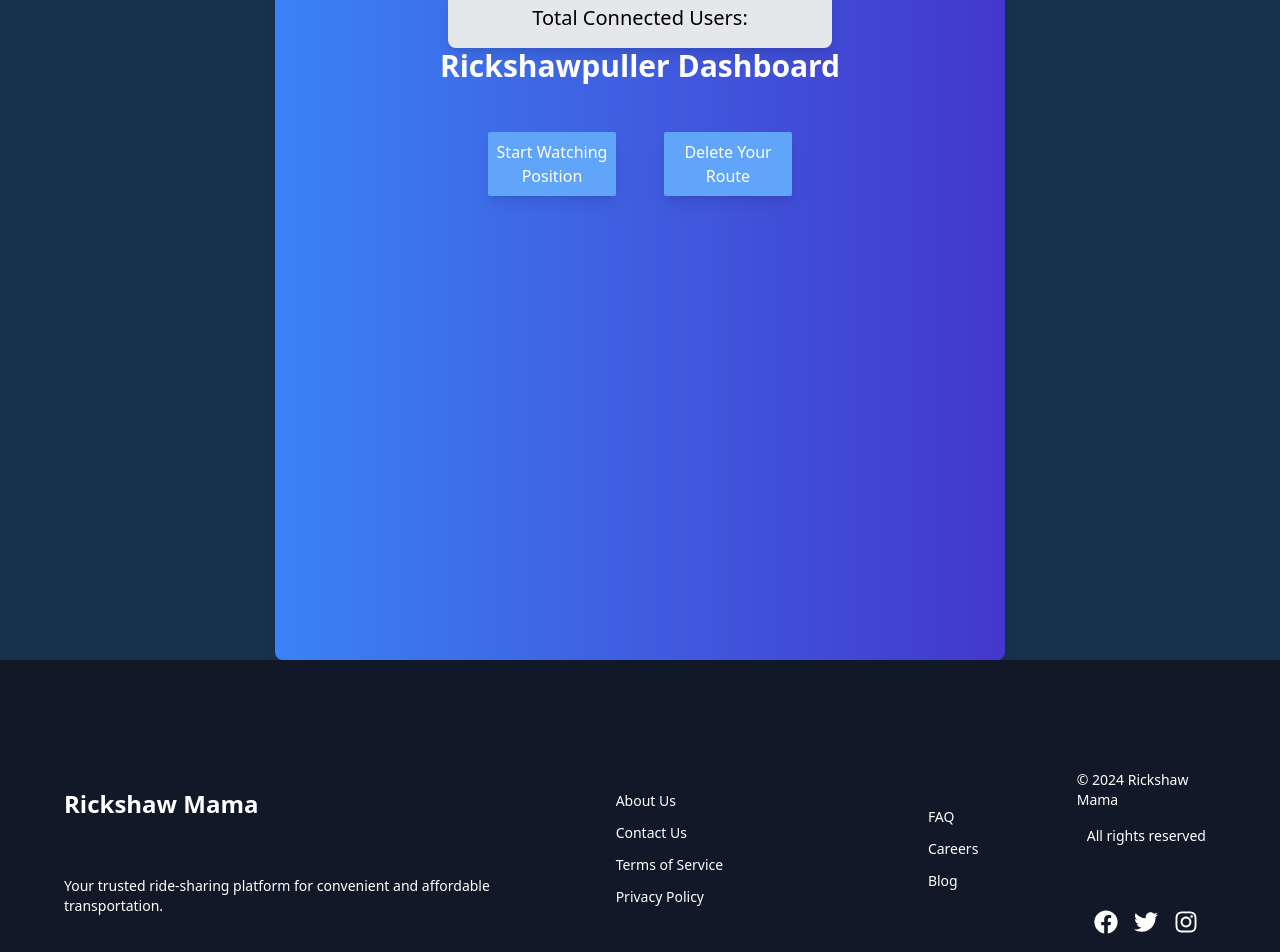
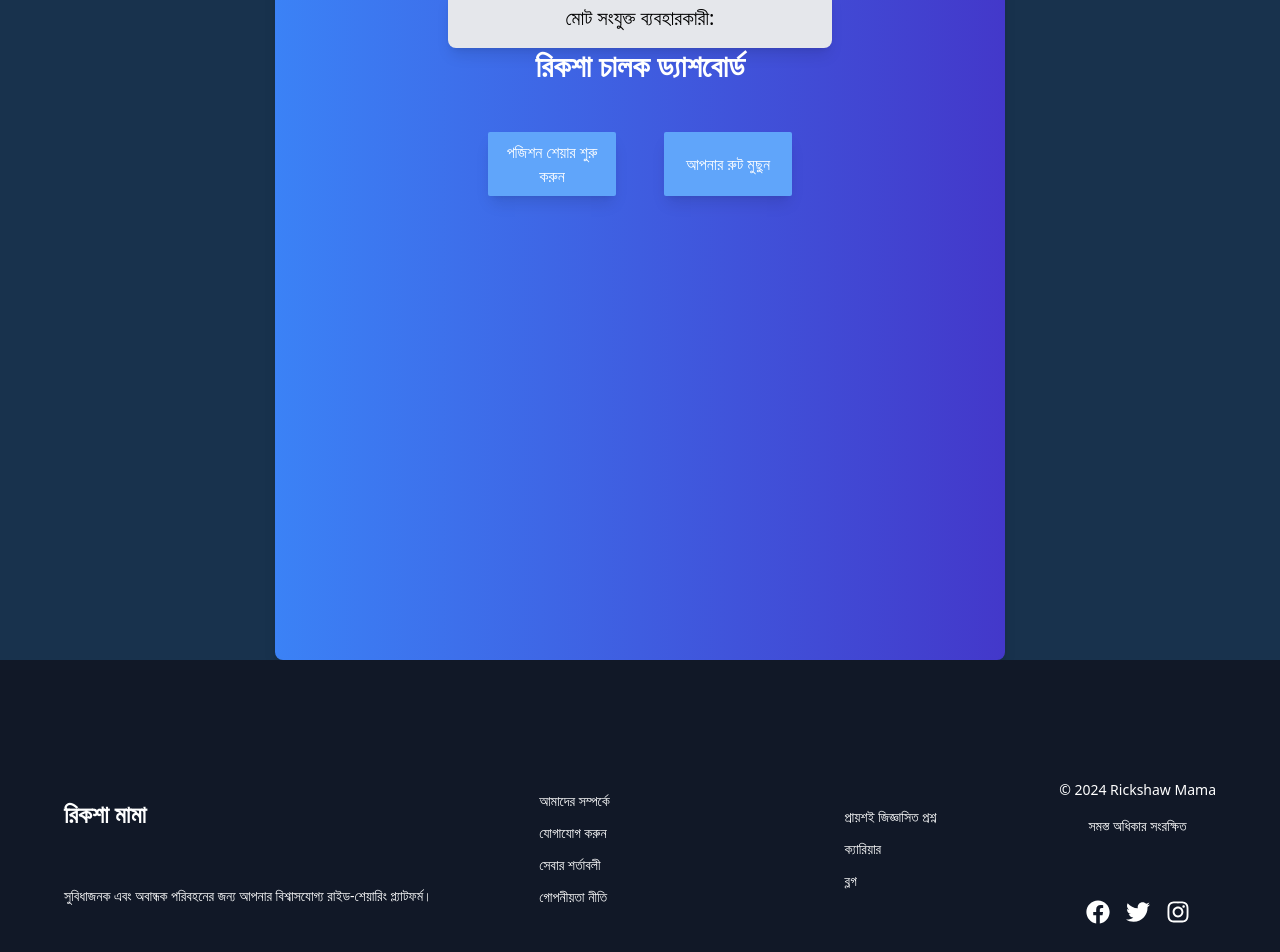
Before and after one commit to RedwanAhmedTapu/rickshawmama, a React (Vite) app: page /#/rickshawpuller-dashboard in a window 1280 px wide. Shown: the part 140-1092 px from the top of the page. Built offline with nearby package versions, Linux system fonts and the light colour scheme; no server answers.

Commit message:
rickshawmama env file updated

```diff
--- a/src/App.jsx
+++ b/src/App.jsx
@@ -50,7 +50,7 @@ useEffect(() => {
           <Route path="/rickshawpuller-tracking" element={<RiderTracker currentLanguage={currentLanguage} />} />
           <Route path="/rickshawpuller-dashboard" element={<RickshawpullerDashboard currentLanguage={currentLanguage} />} />
         </Routes>
-        <Footer/>
+        <Footer currentLanguage={currentLanguage}/>
       </Router>
     </>
   );
--- a/src/components/ContactPage.jsx
+++ b/src/components/ContactPage.jsx
@@ -1,7 +1,7 @@
 import { useState } from 'react';
 import axios from 'axios';
 
-const ContactPage = () => {
+const ContactPage = ({ currentLanguage }) => {
   const [formData, setFormData] = useState({
     name: '',
     email: '',
@@ -48,31 +48,31 @@ const ContactPage = () => {
   return (
     <div className="min-h-screen flex justify-center items-center">
       <div className="bg-white max-w-md w-full rounded-lg shadow-lg p-8">
-        <h2 className="text-2xl font-semibold text-center mb-4">Contact Us</h2>
+        <h2 className="text-2xl font-semibold text-center mb-4">{currentLanguage === "en" ? "Contact Us" : "যোগাযোগ করুন"}</h2>
         <form onSubmit={handleSubmit}>
           <div className="mb-4">
-            <label htmlFor="name" className="block text-gray-700 font-medium mb-1">Name</label>
+            <label htmlFor="name" className="block text-gray-700 font-medium mb-1">{currentLanguage === "en" ? "Name" : "নাম"}</label>
             <input type="text" id="name" name="name" value={formData.name} onChange={handleChange} className="w-full border border-gray-300 rounded-md py-2 px-3 focus:outline-none focus:border-blue-500" required />
           </div>
           <div className="mb-4">
-            <label htmlFor="email" className="block text-gray-700 font-medium mb-1">Email</label>
+            <label htmlFor="email" className="block text-gray-700 font-medium mb-1">{currentLanguage === "en" ? "Email" : "ইমেল"}</label>
             <input type="email" id="email" name="email" value={formData.email} onChange={handleChange} className="w-full border border-gray-300 rounded-md py-2 px-3 focus:outline-none focus:border-blue-500" required />
           </div>
           <div className="mb-4">
-            <label htmlFor="message" className="block text-gray-700 font-medium mb-1">Message</label>
+            <label htmlFor="message" className="block text-gray-700 font-medium mb-1">{currentLanguage === "en" ? "Message" : "বার্তা"}</label>
             <textarea id="message" name="message" value={formData.message} onChange={handleChange} rows="4" className="w-full border border-gray-300 rounded-md py-2 px-3 focus:outline-none focus:border-blue-500" required></textarea>
           </div>
           <div className="text-center">
-            <button type="submit" className="bg-blue-500 text-white font-semibold px-4 py-2 rounded-md hover:bg-blue-600 transition duration-300">Submit</button>
+            <button type="submit" className="bg-blue-500 text-white font-semibold px-4 py-2 rounded-md hover:bg-blue-600 transition duration-300">{currentLanguage === "en" ? "Submit" : "জমা দিন"}</button>
           </div>
         </form>
       </div>
       {showModal && (
         <div className="fixed top-0 left-0 w-full h-full flex justify-center items-center bg-gray-900 bg-opacity-50 z-50">
           <div className="bg-white p-8 rounded-lg shadow-lg text-center">
-            <h2 className="text-2xl font-semibold mb-4">Success!</h2>
-            <p className="text-gray-700">Your message has been sent successfully.</p>
-            <button onClick={closeModal} className="mt-4 bg-blue-500 text-white font-semibold px-4 py-2 rounded-md hover:bg-blue-600 transition duration-300">Close</button>
+            <h2 className="text-2xl font-semibold mb-4">{currentLanguage === "en" ? "Success!" : "সফলতা!"}</h2>
+            <p className="text-gray-700">{currentLanguage === "en" ? "Your message has been sent successfully." : "আপনার বার্তা সফলভাবে প্রেরিত হয়েছে।"}</p>
+            <button onClick={closeModal} className="mt-4 bg-blue-500 text-white font-semibold px-4 py-2 rounded-md hover:bg-blue-600 transition duration-300">{currentLanguage === "en" ? "Close" : "বন্ধ করুন"}</button>
           </div>
         </div>
       )}
--- a/src/components/FAQ.jsx
+++ b/src/components/FAQ.jsx
@@ -1,16 +1,22 @@
-import React, { useState } from 'react';
+import React, { useState, useEffect } from 'react';
 import { FaPlus, FaMinus } from 'react-icons/fa';
 
-const FAQ = () => {
+const FAQ = ({ currentLanguage }) => {
     const [questions, setQuestions] = useState([
-        { id: 1, question: 'আমি কীভাবে রিকশা মামা ব্যবহার করতে পারি?', answer: 'রিকশা মামা ব্যবহার করতে প্রথমে অ্যাপ্লিকেশনটি ডাউনলোড করুন এবং রেজিস্ট্রেশন সম্পন্ন করুন। লগইন করুন এবং আপনার স্থান নির্ধারণ করুন। পরে আপনি আপনার গন্তব্য প্রদর্শন করতে পারেন এবং আপনি চাইলে রিকশা মামাকে কল করতে পারেন।' },
-        { id: 2, question: 'How can I use RickshawMama?', answer: 'To use RickshawMama, first download the application and complete the registration process. Log in and set your location. Then you can view available destinations and call RickshawMama if you wish.' },
-        { id: 3, question: 'রিকশা মামা ব্যবহার করার জন্য আমার কোন অ্যাপ্লিকেশন প্রয়োজন?', answer: 'আপনি রিকশা মামা ব্যবহার করতে হলে আপনাকে অ্যাপ্লিকেশনটি ডাউনলোড করে রেজিস্ট্রেশন প্রক্রিয়া সম্পন্ন করতে হবে। এরপরে আপনি লগ ইন করে আপনার স্থান নির্ধারণ করতে হবে এবং পরে আপনি চাইলে রিকশা মামাকে কল করতে পারেন।' },
-        { id: 4, question: 'Do I need any application to use RickshawMama?', answer: 'Yes, you need to download the RickshawMama application and complete the registration process to use the service.' },
+        { id: 1, question: currentLanguage === "en" ? 'How can I use RickshawMama?' : 'আমি কীভাবে রিকশা মামা ব্যবহার করতে পারি?', answer: currentLanguage === "en" ? 'To use RickshawMama, first download the application and complete the registration process. Log in and set your location. Then you can view available destinations and call RickshawMama if you wish.' : 'রিক্শা মামা ব্যবহার করতে প্রথমে অ্যাপ্লিকেশনটি ডাউনলোড করুন এবং রেজিস্ট্রেশন সম্পন্ন করুন। লগইন করুন এবং আপনার স্থান নির্ধারণ করুন। পরে আপনি আপনার গন্তব্য প্রদর্শন করতে পারেন এবং আপনি চাইলে রিকশা মামাকে কল করতে পারেন।' },
+        { id: 2, question: currentLanguage === "en" ? 'Do I need any application to use RickshawMama?' : 'রিক্শা মামা ব্যবহার করার জন্য আমার কোন অ্যাপ্লিকেশন প্রয়োজন?', answer: currentLanguage === "en" ? 'Yes, you need to download the RickshawMama application and complete the registration process to use the service.' : 'আপনি রিক্শা মামা ব্যবহার করতে হলে আপনাকে অ্যাপ্লিকেশনটি ডাউনলোড করে রেজিস্ট্রেশন প্রক্রিয়া সম্পন্ন করতে হবে। এরপরে আপনি লগ ইন করে আপনার স্থান নির্ধারণ করতে হবে এবং পরে আপনি চাইলে রিক্শা মামাকে কল করতে পারেন।' },
         // Add more questions and answers as needed
     ]);
 
     const [expandedId, setExpandedId] = useState(null);
+
+    useEffect(() => {
+        setQuestions([
+            { id: 1, question: currentLanguage === "en" ? 'How can I use RickshawMama?' : 'আমি কীভাবে রিকশা মামা ব্যবহার করতে পারি?', answer: currentLanguage === "en" ? 'To use RickshawMama, first download the application and complete the registration process. Log in and set your location. Then you can view available destinations and call RickshawMama if you wish.' : 'রিক্শা মামা ব্যবহার করতে প্রথমে অ্যাপ্লিকেশনটি ডাউনলোড করুন এবং রেজিস্ট্রেশন সম্পন্ন করুন। লগইন করুন এবং আপনার স্থান নির্ধারণ করুন। পরে আপনি আপনার গন্তব্য প্রদর্শন করতে পারেন এবং আপনি চাইলে রিকশা মামাকে কল করতে পারেন।' },
+            { id: 2, question: currentLanguage === "en" ? 'Do I need any application to use RickshawMama?' : 'রিক্শা মামা ব্যবহার করার জন্য আমার কোন অ্যাপ্লিকেশন প্রয়োজন?', answer: currentLanguage === "en" ? 'Yes, you need to download the RickshawMama application and complete the registration process to use the service.' : 'আপনি রিক্শা মামা ব্যবহার করতে হলে আপনাকে অ্যাপ্লিকেশনটি ডাউনলোড করে রেজিস্ট্রেশন প্রক্রিয়া সম্পন্ন করতে হবে। এরপরে আপনি লগ ইন করে আপনার স্থান নির্ধারণ করতে হবে এবং পরে আপনি চাইলে রিক্শা মামাকে কল করতে পারেন।' },
+            // Add more questions and answers as needed
+        ]);
+    }, [currentLanguage]);
 
     const toggleAnswer = (id) => {
         setExpandedId(expandedId === id ? null : id);
--- a/src/components/Footer.jsx
+++ b/src/components/Footer.jsx
@@ -1,31 +1,32 @@
+import React from 'react';
 import { FaFacebook, FaTwitter, FaInstagram } from 'react-icons/fa';
 
-const Footer = () => {
+const Footer = ({ currentLanguage }) => {
   return (
-    <footer className="w-full min-h-96 bg-gray-900 text-white py-8 relative   flex_center">
+    <footer className="w-full min-h-96 bg-gray-900 text-white py-8 relative flex_center">
       <div className="container w-[90%] mx-auto flex flex-col md:flex-row justify-between items-center gap-x-2">
         <div className="flex flex-col items-center md:items-start gap-y-12 mb-4 md:mb-0">
-          <h2 className="text-2xl font-bold mb-2">Rickshaw Mama</h2>
-          <p className="text-sm text-center md:text-left">Your trusted ride-sharing platform for convenient and affordable transportation.</p>
+          <h2 className="text-2xl font-bold mb-2">{currentLanguage === "en" ? "Rickshaw Mama" : "রিকশা মামা"}</h2>
+          <p className="text-sm text-center md:text-left">{currentLanguage === "en" ? "Your trusted ride-sharing platform for convenient and affordable transportation." : "সুবিধাজনক এবং অবান্ধক পরিবহনের জন্য আপনার বিশ্বাসযোগ্য রাইড-শেয়ারিং প্ল্যাটফর্ম।"}</p>
         </div>
         <div className="w-full md:w-1/2 flex justify-around items-center gap-x-14">
           <ul className="list-none">
-            <li className="mb-2"><a href="#" className="text-sm hover:text-blue-400">About Us</a></li>
-            <li className="mb-2"><a href="#" className="text-sm hover:text-blue-400">Contact Us</a></li>
-            <li className="mb-2"><a href="#" className="text-sm hover:text-blue-400">Terms of Service</a></li>
-            <li className="mb-2"><a href="#" className="text-sm hover:text-blue-400">Privacy Policy</a></li>
+            <li className="mb-2"><a href="#" className="text-sm hover:text-blue-400">{currentLanguage === "en" ? "About Us" : "আমাদের সম্পর্কে"}</a></li>
+            <li className="mb-2"><a href="#" className="text-sm hover:text-blue-400">{currentLanguage === "en" ? "Contact Us" : "যোগাযোগ করুন"}</a></li>
+            <li className="mb-2"><a href="#" className="text-sm hover:text-blue-400">{currentLanguage === "en" ? "Terms of Service" : "সেবার শর্তাবলী"}</a></li>
+            <li className="mb-2"><a href="#" className="text-sm hover:text-blue-400">{currentLanguage === "en" ? "Privacy Policy" : "গোপনীয়তা নীতি"}</a></li>
           </ul>
           <ul className="list-none flex_col_start">
-            <li className="mb-2"><a href="#" className="text-sm hover:text-blue-400">FAQ</a></li>
-            <li className="mb-2"><a href="#" className="text-sm hover:text-blue-400">Careers</a></li>
-            <li className="mb-2"><a href="#" className="text-sm hover:text-blue-400">Blog</a></li>
+            <li className="mb-2"><a href="#" className="text-sm hover:text-blue-400">{currentLanguage === "en" ? "FAQ" : "প্রায়শই জিজ্ঞাসিত প্রশ্ন"}</a></li>
+            <li className="mb-2"><a href="#" className="text-sm hover:text-blue-400">{currentLanguage === "en" ? "Careers" : "ক্যারিয়ার"}</a></li>
+            <li className="mb-2"><a href="#" className="text-sm hover:text-blue-400">{currentLanguage === "en" ? "Blog" : "ব্লগ"}</a></li>
           </ul>
         </div>
-        <div className="ml-4 w-38  h-44  flex_col_center gap-y-16">
-       <div className='flex_col_center gap-y-4'>
-       <p className="text-sm">© {new Date().getFullYear()} Rickshaw Mama</p>
-        <p className="text-sm">All rights reserved</p>
-       </div>
+        <div className="ml-4 w-38 h-44 flex_col_center gap-y-16">
+          <div className='flex_col_center gap-y-4'>
+            <p className="text-sm">© {new Date().getFullYear()} Rickshaw Mama</p>
+            <p className="text-sm">{currentLanguage === "en" ? "All rights reserved" : "সমস্ত অধিকার সংরক্ষিত"}</p>
+          </div>
 
           <div className="flex gap-x-4 text-2xl">
             <a href="#" className="text-white hover:text-blue-400"><FaFacebook /></a>
--- a/src/components/RickshawpullerDashboard.jsx
+++ b/src/components/RickshawpullerDashboard.jsx
@@ -4,7 +4,7 @@ import axios from "axios";
 import debounce from "lodash/debounce";
 import io from "socket.io-client"; // Import socket.io-client instead of WebSocket
 
-const RickshawpullerDashboard = () => {
+const RickshawpullerDashboard = ({ currentLanguage }) => {
   const [rickshawpullerDetails, setRickshawpullerDetails] = useState(null);
   const [watchingPosition, setWatchingPosition] = useState(false);
   const [connectedUser, setConnectedUser] = useState(null); // State to store the total number of connected users
@@ -153,12 +153,12 @@ const RickshawpullerDashboard = () => {
           <div className="w-full flex_center">
         <div className="w-96 mt-8 flex items-center justify-center bg-gray-200 rounded-lg shadow-lg p-4">
         <h1 className="text-xl text-black ">
-          Total Connected Users: {connectedUser}
+          {currentLanguage === "en" ? "Total Connected Users" : "মোট সংযুক্ত ব্যবহারকারী"}: {connectedUser}
         </h1>
       </div>
       </div>
           <h1 className="text-3xl font-bold mb-4 text-center">
-            Rickshawpuller Dashboard
+            {currentLanguage === "en" ? "Rickshawpuller Dashboard" : "রিকশা চালক ড্যাশবোর্ড"}
           </h1>
 
           {rickshawpullerDetails && (
@@ -172,13 +172,13 @@ const RickshawpullerDashboard = () => {
               )}
               <div>
                 <p className="text-lg max-[500px]:text-[1rem] sm:text-xl font-bold">
-                  Name: {rickshawpullerDetails.name || "N/A"}
+                  {currentLanguage === "en" ? "Name" : "নাম"}: {rickshawpullerDetails.name || "N/A"}
                 </p>
                 <p className="text-lg max-[500px]:text-[1rem] sm:text-xl font-bold">
-                  Phone: {rickshawpullerDetails.phone || "N/A"}
+                  {currentLanguage === "en" ? "Phone" : "ফোন"}: {rickshawpullerDetails.phone || "N/A"}
                 </p>
                 <p className="text-lg max-[500px]:text-[1rem] sm:text-xl font-bold">
-                  NID: {rickshawpullerDetails.nid || "N/A"}
+                  {currentLanguage === "en" ? "NID" : "এনআইডি"}: {rickshawpullerDetails.nid || "N/A"}
                 </p>
               </div>
             </div>
@@ -191,21 +191,21 @@ const RickshawpullerDashboard = () => {
                 className="w-32 h-16 bg-blue-400 hover:bg-blue-300 text-white rounded-sm shadow-lg p-1 text-center"
                 onClick={stopWatchingPosition}
               >
-                Stop Sharing Position
+                {currentLanguage === "en" ? "Stop Sharing Position" : "পজিশন শেয়ারিং বন্ধ করুন"}
               </button>
             ) : (
               <button
                 className="w-32 h-16 bg-blue-400 hover:bg-blue-300 text-white rounded-sm shadow-lg p-1 text-center"
                 onClick={startWatchingPositionDebounced}
               >
-                Start Watching Position
+                {currentLanguage === "en" ? "Start Watching Position" : "পজিশন শেয়ার শুরু করুন"}
               </button>
             )}
             <button
               className="w-32 h-16 bg-blue-400 hover:bg-blue-300 text-white rounded-sm shadow-lg p-1 text-center"
               onClick={deleteRoute}
             >
-              Delete Your Route
+              {currentLanguage === "en" ? "Delete Your Route" : "আপনার রুট মুছুন"}
             </button>
           </div>
         </div>
```
Also changed, not shown: src/components/EarnSection.jsx (+10 -6 lines), src/components/FunFacts.jsx (+20 -8 lines), src/components/Home.jsx (+4 -4 lines), src/components/TrackingProcess.jsx (+23 -10 lines). Lines whose indentation alone changed are shown as unchanged.
